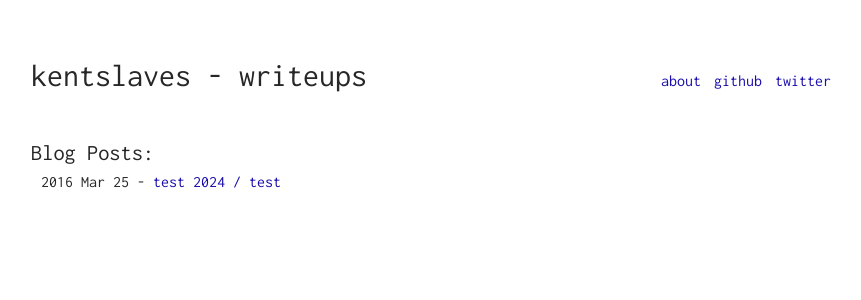
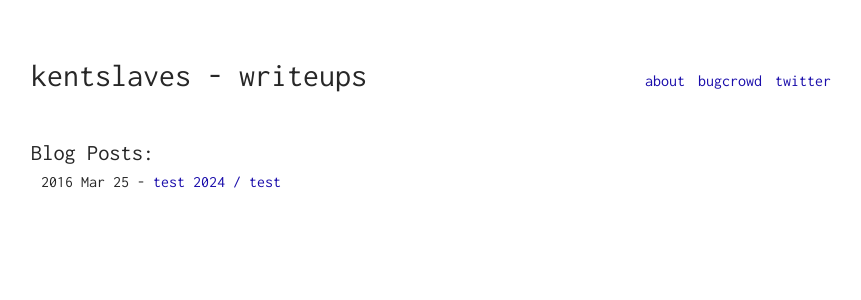
Before and after one commit to kentslaves/kentslaves.github.io, a Jekyll site: the page built from index.html, in a window 1280 px wide. Shown: the top 300 px of the page, without its empty margins (209-1070 px from the left). Built offline with Jekyll 4.4.1, drawn with Linux system fonts in a browser that asks for light colours.

Commit message:
Update navigation.yml

```diff
--- a/_data/navigation.yml
+++ b/_data/navigation.yml
@@ -1,8 +1,8 @@
 - title: about
   url: /me
 
-- title: github
-  url: https://github.com/kentslaves
+- title: bugcrowd
+  url: https://bugcrowd.com/kentslaves
 
 - title: twitter
   url: https://twitter.com/kentslaves
```
